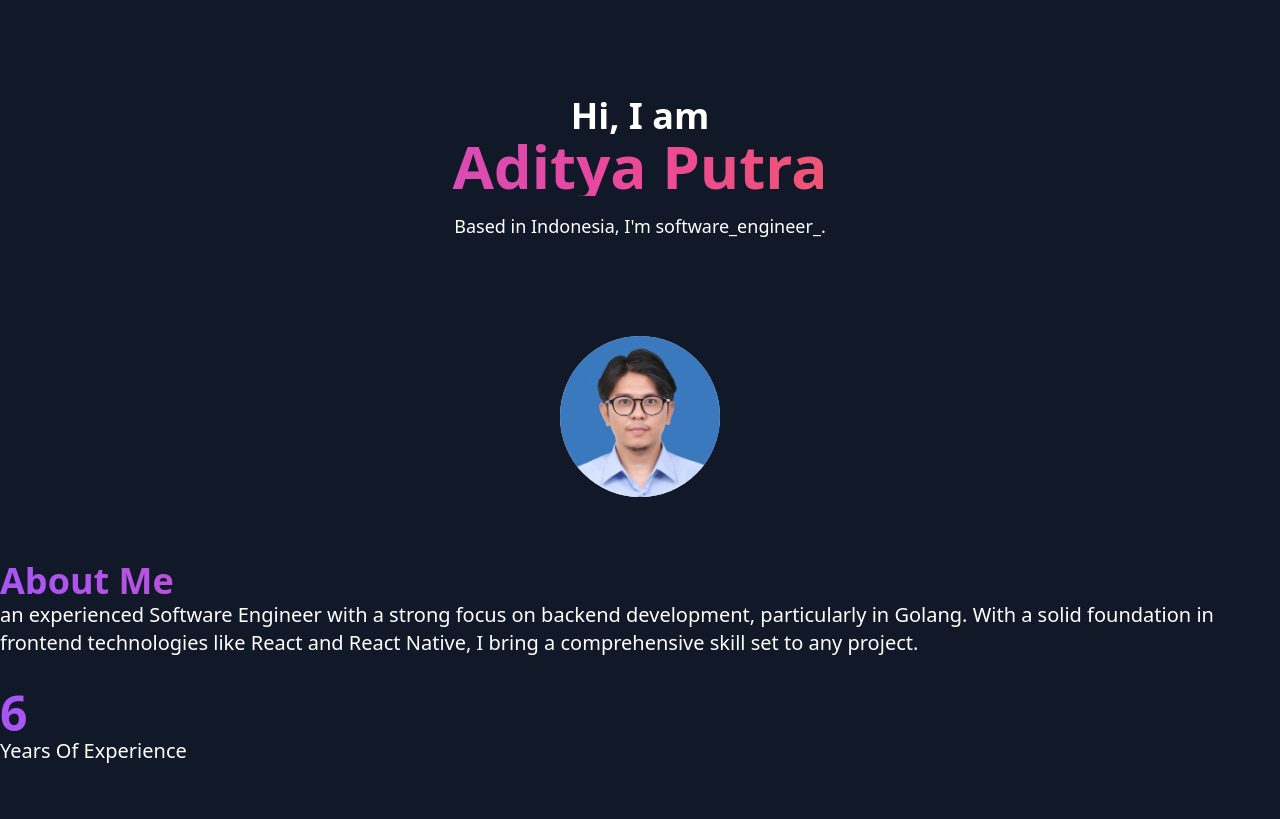
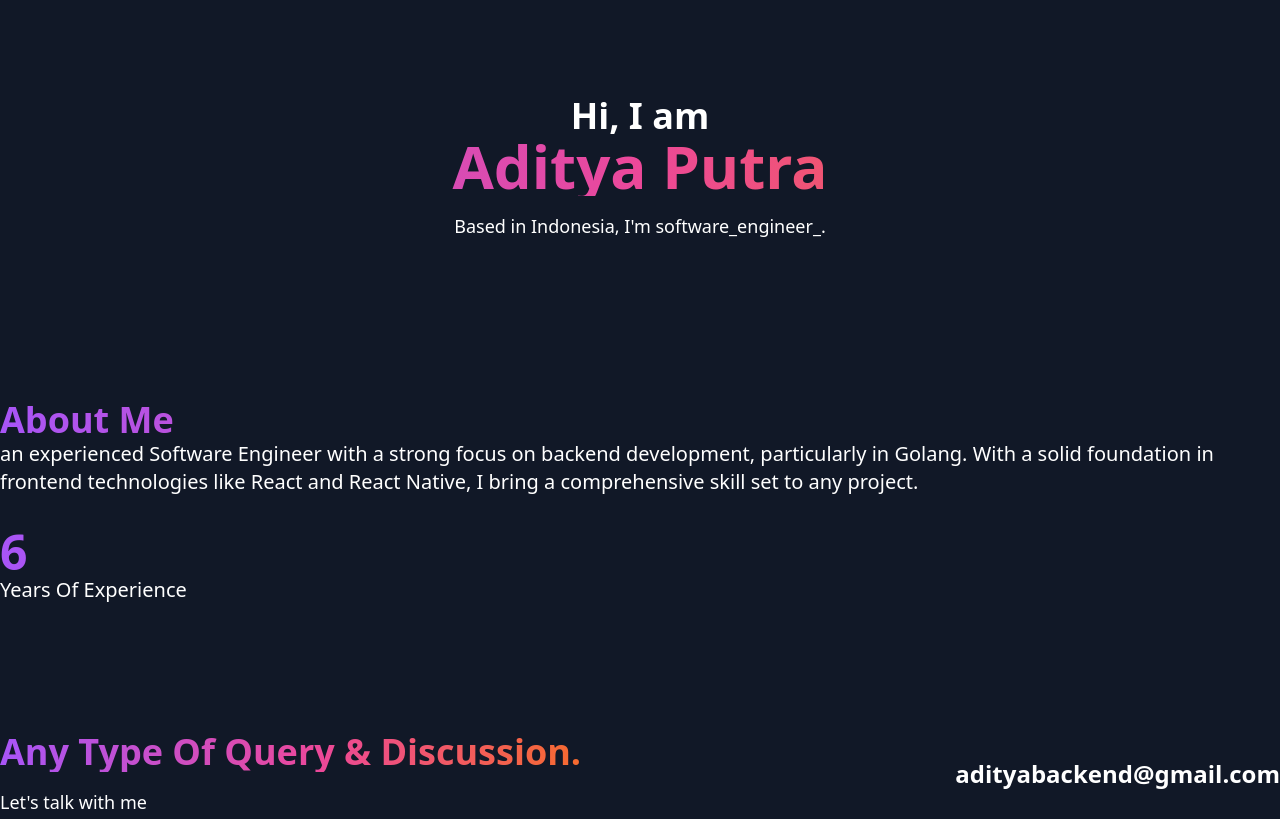
Before and after one commit to adityaputra11/adityaputra11.github.io, a plain HTML site: page index.html in a window 1280 px wide. Shown: the top 819 px of the page. Drawn offline with nearby package versions, Linux system fonts and the light colour scheme.

Commit message:
chore: comment photo

```diff
--- a/index.html
+++ b/index.html
@@ -28,11 +28,11 @@
         <p class="text-lg text-white-500 mt-4">Based in Indonesia, I'm software_engineer_.</p>
     </header>
 
-    <section class="container  flex justify-center  items-center">
-        <div class="bg-gray-300 rounded-full overflow-hidden aspect-w-1 aspect-h-1 w-40">
-        <img src="dtyptr.png"  alt="Your Image" class="object-center w-full h-full"/>
+    <!-- <section class="container flex justify-center items-center">
+        <div class="rounded-full overflow-hidden w-40">
+        <img src="dtyptr.png"  alt="Your Image" class="object-center"/>
        </div>
-    </section>
+    </section> -->
 
     <!-- About Me Section -->
     <section class="container mx-auto py-16">
```
